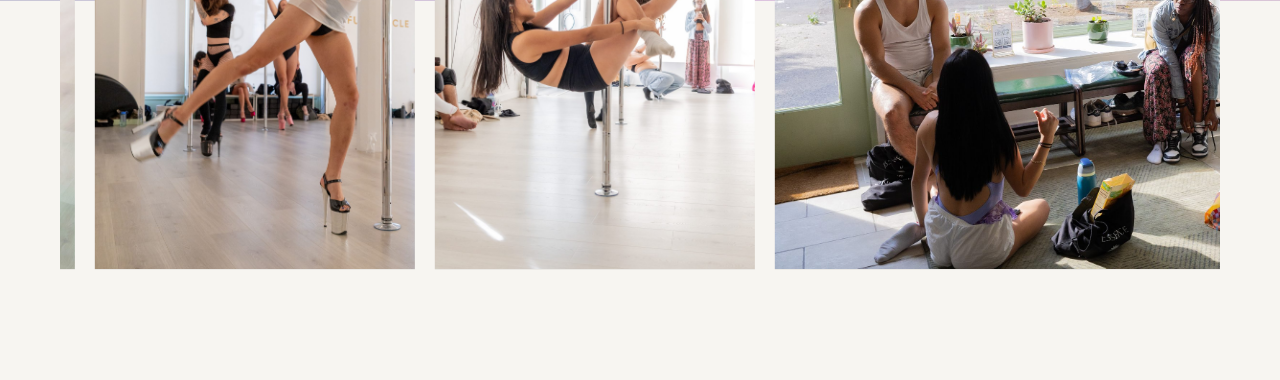
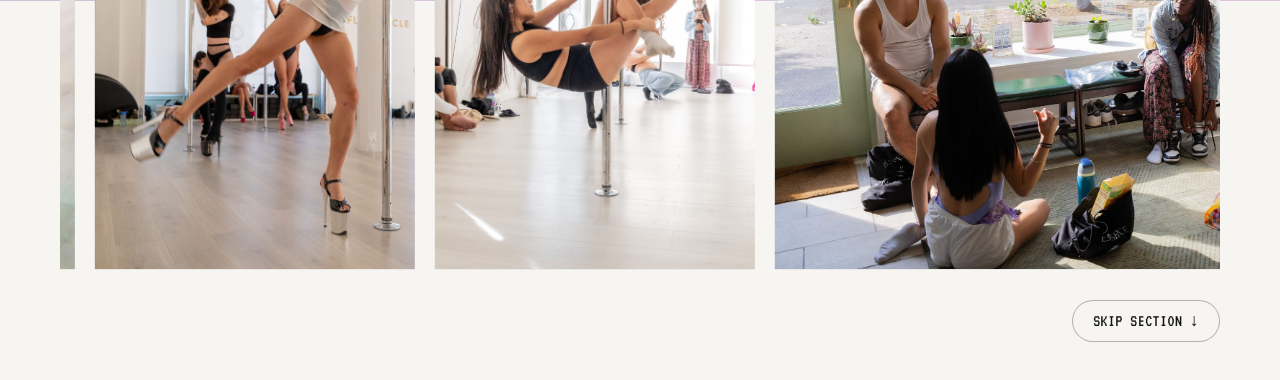
Before and after one commit to kitkitschh/hellokittywang, a Next.js app: page /events in a window 1280 px wide. Shown: the part 799-1179 px from the top of the page. Built offline with nearby package versions, Linux system fonts and the light colour scheme.

Commit message:
Add skip-section button to horizontal scroll galleries

```diff
--- a/components/HorizontalScrollGallery.js
+++ b/components/HorizontalScrollGallery.js
@@ -56,9 +56,24 @@ export default function HorizontalScrollGallery({ images = [], title, date }) {
 
   const scrollVh = Math.min(900, Math.max(350, images.length * 58));
 
+  function skipSection() {
+    const el = targetRef.current;
+    if (!el) return;
+    const rect = el.getBoundingClientRect();
+    const targetY = window.scrollY + rect.bottom - window.innerHeight + 2;
+    window.scrollTo({ top: targetY, behavior: "smooth" });
+  }
+
   return (
     <section ref={targetRef} className="relative" style={{ height: `${scrollVh}vh` }}>
       <div className="sticky top-0 h-screen overflow-hidden flex flex-col justify-center px-6">
+        <button
+          type="button"
+          onClick={skipSection}
+          className="absolute bottom-6 right-6 z-10 rounded-full border border-ink/30 bg-paper/70 backdrop-blur-sm px-4 py-1.5 text-sm uppercase tracking-wide hover:bg-paper/90"
+        >
+          Skip section ↓
+        </button>
         {(title || date) && (
           <div className="mb-8">
             {title && (
```
